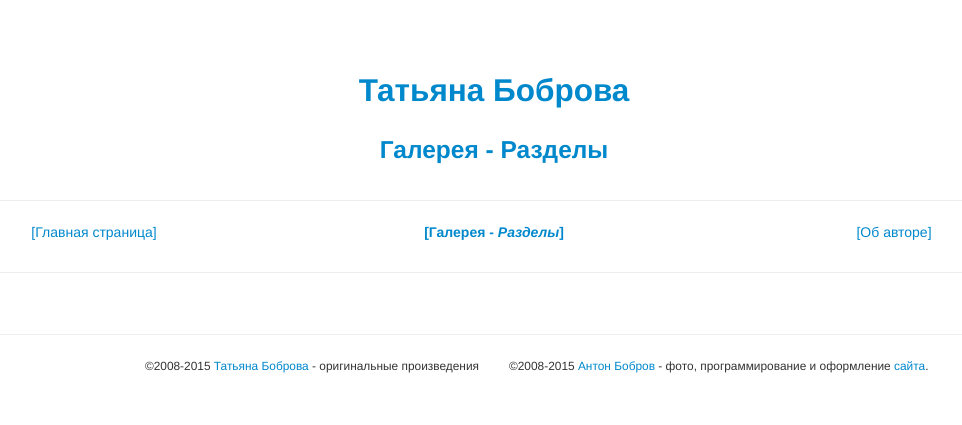
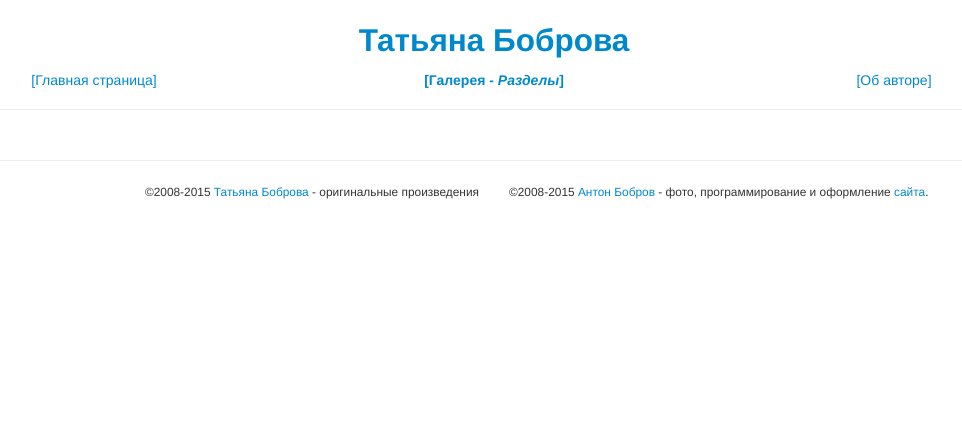
Before and after one commit to abobrov69/Django_repeat, a Django app: page /galerie/ in a window 1280 px wide. Shown: the top 425 px of the page, without its empty margins (146-1108 px from the left). Run offline with Django 3.2, Linux system fonts and the light colour scheme; data that the repository does not hold is empty; some libraries are stand-ins or nearby versions.

Commit message:
Галерея - 12

```diff
--- a/galery/models.py
+++ b/galery/models.py
@@ -21,6 +21,8 @@ class Bild(models.Model):
     dateiname_klein = models.CharField(max_length=64, verbose_name= 'Small image file name')
     kommentar = models.CharField(max_length=128, verbose_name= 'Comment', default=' ')
     isdeleted = models.BooleanField(default=False)
+    sort_num = models.IntegerField(default=0)
+    price = models.IntegerField (default=0)
 
     def __unicode__(self):
         return self.titel + '\n' + self.dateiname_gross
--- a/galery/templates/page_detail.html
+++ b/galery/templates/page_detail.html
@@ -5,10 +5,10 @@
 
 {% block pagename %}<a href="/galerie/">Галерея</a> - <a href="../{{ seite.seite_url }}">{{ seite.titel }}</a>{% endblock %}
 
-{% block galery_ref %}<strong>[<a href="/galerie/">Галерея</a> - <em><a href="../{{ seite.seite_url }}">{{ seite.titel }}</a></em>]</strong>{% endblock %}
+{% block galery_ref %}<strong>[<a href="/galerie/">Галерея</a> - <em><a href="{{ view.no_pg_num_str }}{{ seite.seite_url }}">{{ seite.titel }}</a></em>]</strong>{% endblock %}
 
 {% block content %}
-<div class="container">
+    <div class="container">
     {% if seite.text %}
       <div class="row-fluid">
         <div class="span12">
@@ -61,7 +61,7 @@
         </div>
       </div>
 
-      <hr>
+
       <div class="row-fluid">
                {% for bilds_arr in view.bilds %}
                   <div class="row-fluid">
--- a/galery/views.py
+++ b/galery/views.py
@@ -75,15 +75,7 @@ class PageView(CheckDeletedPageMixin, DetailView):
             self.no_pg_num_str = '../'
         qs = self.model._default_manager.filter(seite_url=kwargs['seite_url'])
         if qs.exists():
-            a = qs.order_by('-id').get().bild_set.order_by ('-pk')
-            a2 = a.reverse()
-            a3 = a.order_by ('-pk')
-            d1 = a[1]
-            d2 = a2[1]
-            c = type (a)
-
-
-            bs = qs.get().bild_set.order_by ('-pk')
+            bs = qs.get().bild_set.order_by ('-sort_num','-pk')
             n5 = len (bs)
             n1 = n5 / self.img_in_pg
             self.num_pages = n1 + (1 if n5 % self.img_in_pg else 0)
--- a/templates/base.html
+++ b/templates/base.html
@@ -6,62 +6,14 @@
 
     <!-- Le styles -->
     <link href="{% static "css/bootstrap.min.css" %}" rel="stylesheet">
-    <style type="text/css">
-      body {
-        padding-top: 60px;
-        padding-bottom: 40px;
-      }
-      .sidebar-nav {
-        padding: 9px 0;
-      }
-
-    </style>
     <link href="{% static "css/bootstrap-responsive.min.css" %}" rel="stylesheet">
-    <style>
-        .shares {
-        white-space:nowrap;
-        }
-        .fix {display:inline; float:left ; padding-left:3px;}
-        .social{
-        text-align: center;
-        vertical-align: middle;
-        display: inline-block;
-        height:20px;
-        }
-        .vcenter {
-        display: inline-block;
-        float: none;
-        vertical-align: middle;
-}
-
-    </style>
     {% block pagehead %}{% endblock %}
   </head>
-<header>
-    <div class="container" xmlns="http://www.w3.org/1999/html">
-      <div class="row-fluid">
-        <div class="span12"> <h2><p class="text-center"><a href="/">Татьяна Боброва</a></p></h2></div>
-      </div>
-    </div>
-    <div class="container" xmlns="http://www.w3.org/1999/html">
-      <div class="row-fluid">
-        <div class="span12"> <h3><p class="text-center">{% block pagename %}{% endblock %}</p></h3></div>
-      </div>
-    </div><!--/.fluid-container-->
-</header>
 <body>
-    <div id="fb-root"></div>
-    <script>(function(d, s, id) {
-        var js, fjs = d.getElementsByTagName(s)[0];
-        if (d.getElementById(id)) return;
-        js = d.createElement(s); js.id = id;
-        js.src = "//connect.facebook.net/ru_RU/sdk.js#xfbml=1&version=v2.3";
-        fjs.parentNode.insertBefore(js, fjs);
-        }(document, 'script', 'facebook-jssdk'));
-    </script>
-    <div class="container" xmlns="http://www.w3.org/1999/html">
-    <hr>
-      <div class="row-fluid">
+<div class="container" xmlns="http://www.w3.org/1999/html">
+    <div class="page-header">
+        <h2><p class="text-center"><a href="/">Татьяна Боброва</a></p></h2>
+              <div class="row-fluid">
         <div class="span4">
                 <p class="text-center">{% block root_ref%}<a href="/">[Главная страница]</a>{% endblock %}</p>
         </div><!--/span-->
@@ -73,13 +25,26 @@
          </div><!--/span-->
 
       </div><!--/row-->
-    <hr>
+    </div></div>
+
+    <div id="fb-root"></div>
+    <script>(function(d, s, id) {
+        var js, fjs = d.getElementsByTagName(s)[0];
+        if (d.getElementById(id)) return;
+        js = d.createElement(s); js.id = id;
+        js.src = "//connect.facebook.net/ru_RU/sdk.js#xfbml=1&version=v2.3";
+        fjs.parentNode.insertBefore(js, fjs);
+        }(document, 'script', 'facebook-jssdk'));
+    </script>
+    <div class="container" xmlns="http://www.w3.org/1999/html">
+
+
     </div>
 {% block content %}{% endblock %}
 </body>
 <footer>
+
     <div class="container" xmlns="http://www.w3.org/1999/html">
-      <br>
       <hr>
       <div class="row-fluid">
         <div class="span6">
```
Also changed, not shown: galery/templates/image_detail.html (+11 -3 lines), galery/migrations/0006_auto_20150629_1512.py (added).
